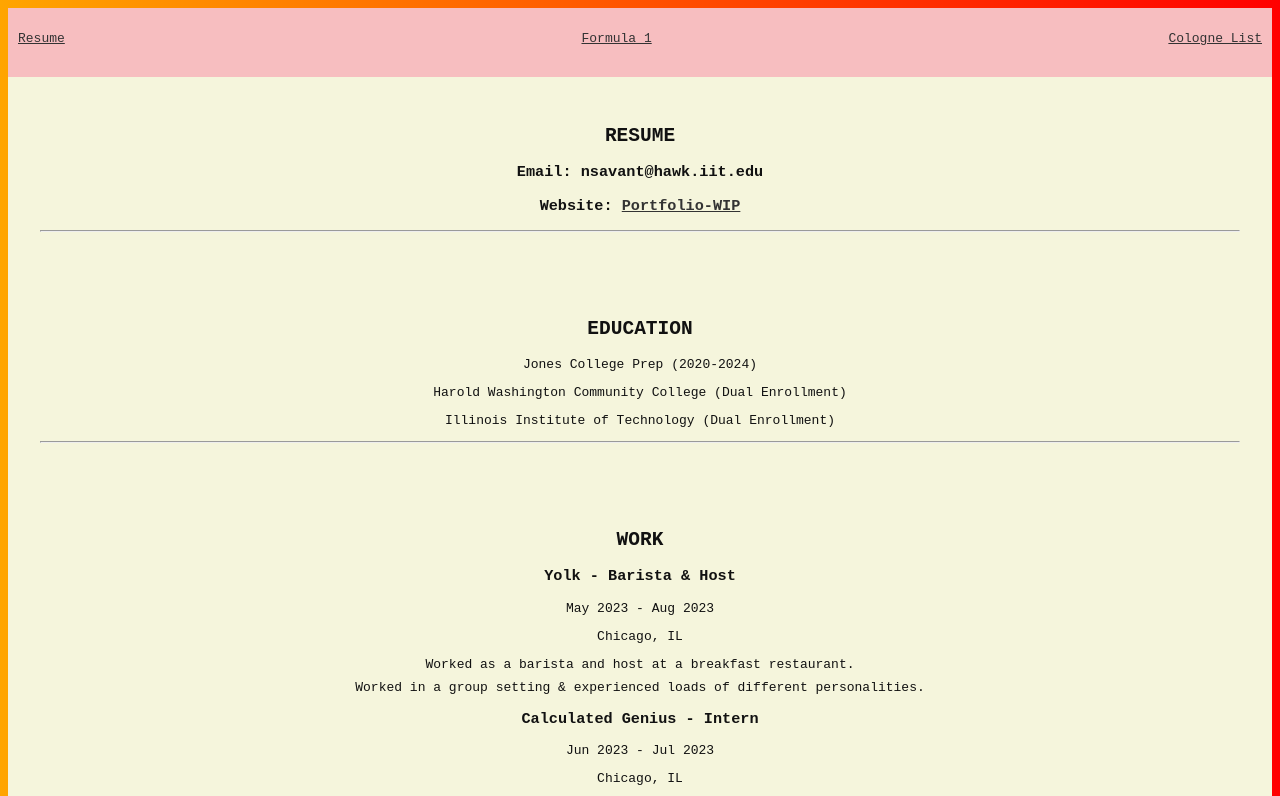
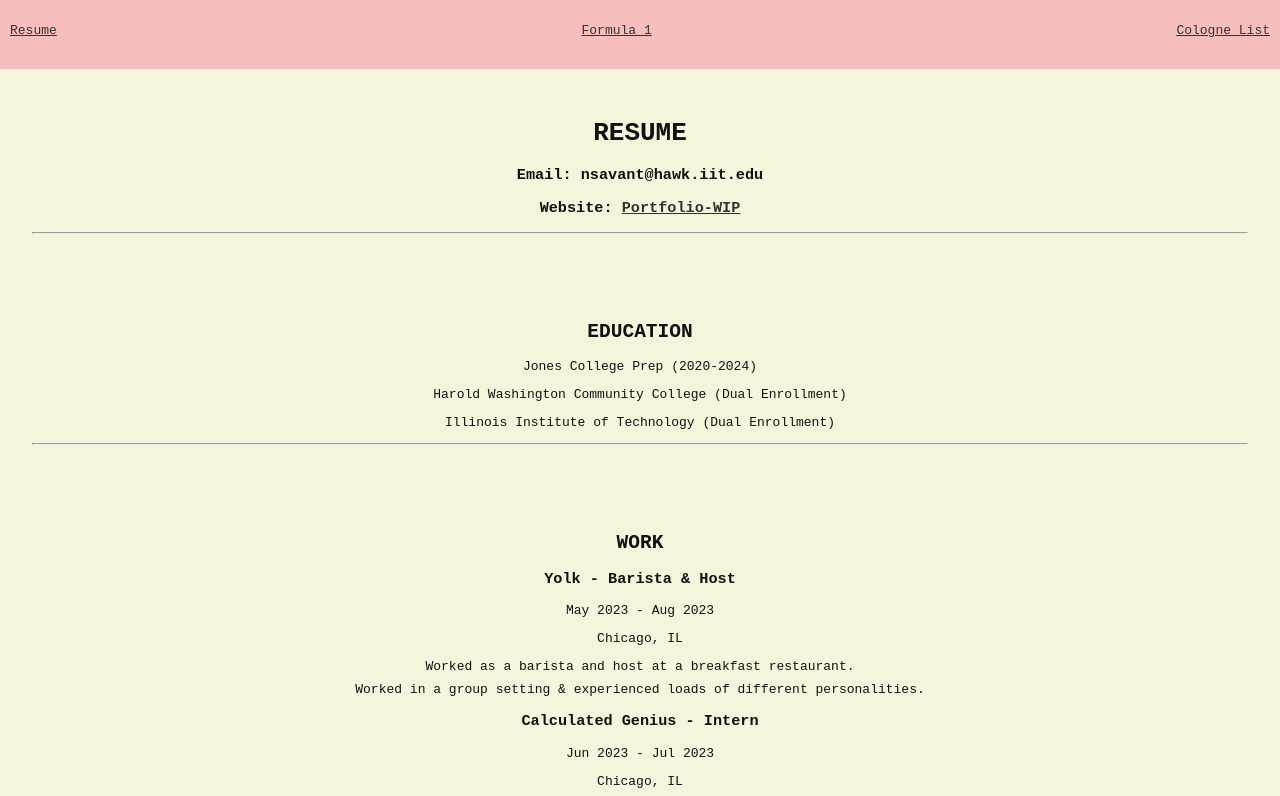
Before and after one commit to nsavant1/project3, a plain HTML site: page index.html in a window 1280 px wide. Shown: the top 796 px of the page. Drawn offline with Linux system fonts and the light colour scheme.

Commit message:
Update index.html

```diff
--- a/index.html
+++ b/index.html
@@ -4,7 +4,8 @@
 <head>
   <meta charset="UTF-8">
   <title>About Nikhil</title>
-  <link rel="stylesheet" href="css/styles.css">
+  <link rel="stylesheet" type="text/css" href="css/normalize.css">
+  <link rel="stylesheet" type="text/css" href="css/styles.css">
 </head>
 
 <body>
```
